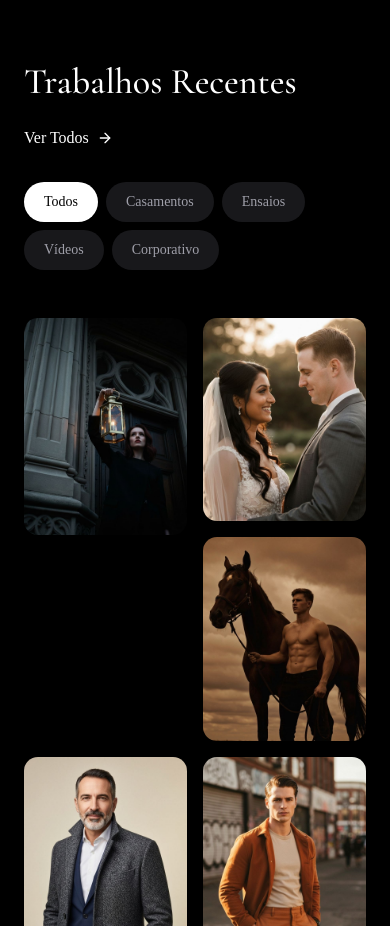
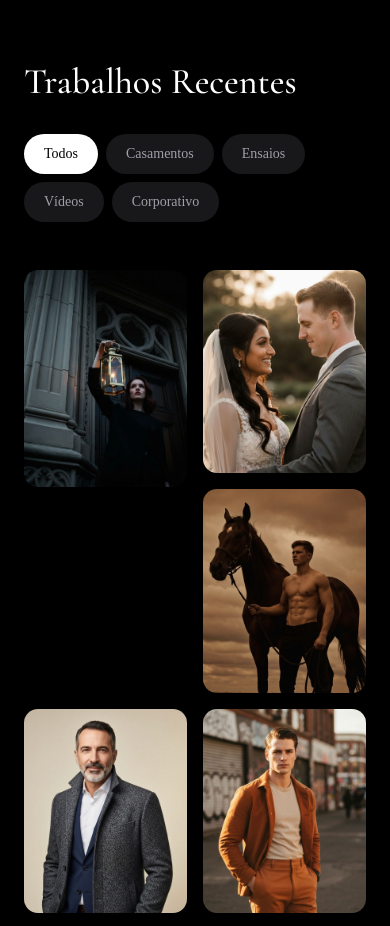
Before and after one commit to l-guidotti/lhd, a Next.js app: page / in a window 390 px wide. Shown: the part 1200-2126 px from the top of the page. Built offline with nearby package versions, Linux system fonts and the light colour scheme.

Commit message:
fix: redireciona cliques de orcamentos para  o form de contato, otimizando para mobile

```diff
--- a/components/contact.tsx
+++ b/components/contact.tsx
@@ -104,7 +104,7 @@ ${formData.message}
           </div>
 
           {/* Contact Form */}
-          <div className="bg-zinc-900 p-8 rounded-2xl border border-zinc-800">
+          <div id="contact-form" className="bg-zinc-900 p-8 rounded-2xl border border-zinc-800 scroll-mt-24">
             <h3 className="font-serif text-2xl font-medium text-white mb-6">
               Envie sua mensagem
             </h3>
--- a/components/hero.tsx
+++ b/components/hero.tsx
@@ -38,7 +38,7 @@ export function Hero() {
             {/* CTA Button */}
             <div className="flex items-center gap-6">
               <Link
-                href="#contact"
+                href="#contact-form"
                 className="group inline-flex items-center justify-center gap-2 bg-primary text-primary-foreground rounded-full w-32 h-32 text-sm font-medium hover:bg-primary/90 transition-all hover:scale-105"
               >
                 <span className="font-serif text-lg">Orçamento</span>
--- a/components/portfolio.tsx
+++ b/components/portfolio.tsx
@@ -62,13 +62,6 @@ export function Portfolio() {
           <h2 className="font-serif text-4xl md:text-5xl font-medium text-white">
             Trabalhos Recentes
           </h2>
-          <Link
-            href="#portfolio"
-            className="group inline-flex items-center gap-2 text-white font-medium hover:text-zinc-300 transition-colors hidden md:flex"
-          >
-            Ver Todos
-            <ArrowRight className="h-4 w-4 group-hover:translate-x-1 transition-transform" />
-          </Link>
         </div>
 
         {/* Filters */}
@@ -77,11 +70,10 @@ export function Portfolio() {
             <button
               key={category}
               onClick={() => setActiveCategory(category)}
-              className={`px-5 py-2.5 rounded-full text-sm font-medium transition-all duration-300 ${
-                activeCategory === category
+              className={`px-5 py-2.5 rounded-full text-sm font-medium transition-all duration-300 ${activeCategory === category
                   ? "bg-white text-black"
                   : "bg-zinc-900 text-zinc-400 hover:bg-zinc-800 hover:text-white"
-              }`}
+                }`}
             >
               {category}
             </button>
@@ -99,11 +91,10 @@ export function Portfolio() {
                 exit={{ opacity: 0, scale: 0.8 }}
                 transition={{ duration: 0.3 }}
                 key={item.id}
-                className={`group relative overflow-hidden rounded-xl cursor-pointer ${
-                  index === 0 && activeCategory === "Todos"
+                className={`group relative overflow-hidden rounded-xl cursor-pointer ${index === 0 && activeCategory === "Todos"
                     ? "row-span-2 aspect-[3/4]"
                     : "aspect-[4/5]"
-                }`}
+                  }`}
               >
                 <Image
                   src={item.src}
--- a/components/pricing.tsx
+++ b/components/pricing.tsx
@@ -96,7 +96,7 @@ export function Pricing() {
                 ))}
               </ul>
               <a
-                href="#contact"
+                href="#contact-form"
                 className={`text-center py-3 px-6 rounded-full font-medium transition-colors ${plan.popular
                     ? "bg-accent text-white hover:bg-accent/90"
                     : "bg-white/10 text-white hover:bg-white/20"
```
